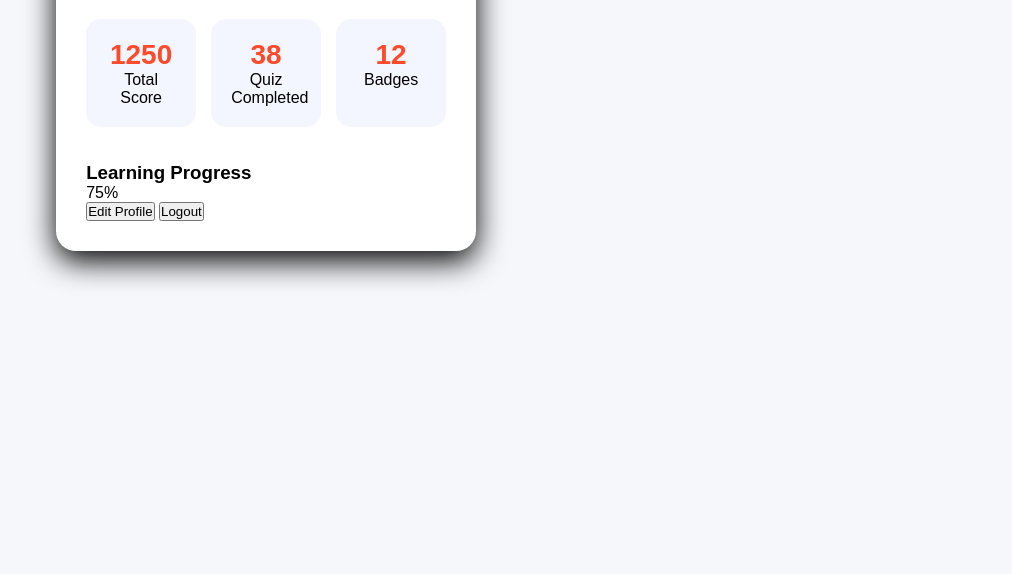
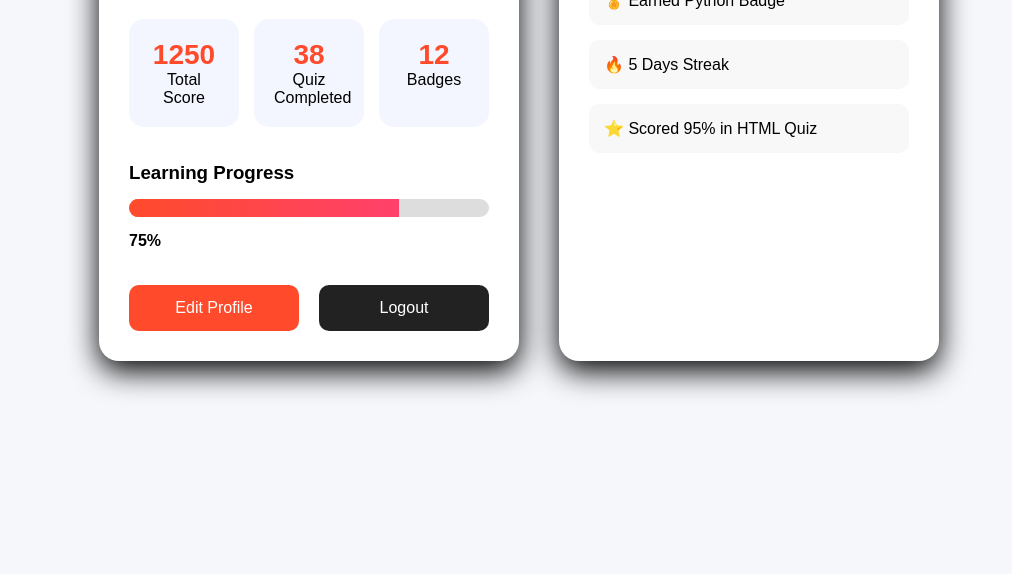
Before and after one commit to 131MohitYadav/Quiz_App-Project, a plain HTML site: page Profile.html in a window 1280 px wide. Shown: the part 226-800 px from the top of the page, without its empty margins (121-1133 px from the left). Drawn offline with Linux system fonts and the light colour scheme.

Commit message:
7 july 26

```diff
--- a/Profile.css
+++ b/Profile.css
@@ -82,3 +82,75 @@ body{
     color: #ff4b2b;
     font-size: 28px;
 }
+
+.progress-area{
+    margin-top: 20px;
+}
+
+.progress{
+    height: 18px;
+    background: #ddd;
+    border-radius: 30px;
+    overflow: hidden;
+    margin: 15px 0;
+}
+
+.progress-bar{
+    width: 75%;
+ height: 100%;
+ background: linear-gradient(to right,#ff4b2b,#ff416c);
+ transition: 1s;
+}
+
+#progressText{
+    font-weight: bold;
+}
+
+
+.buttons{
+    display: flex;
+    gap: 20px;
+    margin-top: 35px;
+
+}
+
+button{
+    flex: 1;
+    padding: 14px;
+    border: none;
+    border-radius: 10px;
+    cursor: pointer;
+    background: #ff4b2b;
+    color: white;
+    font-size: 16px;
+}
+
+.logout{
+    background: #222;
+}
+
+button:hover{
+    opacity: .9;
+}
+
+.activity-card{
+    width: 380px;
+    background: white;
+    border-radius: 20px;
+    padding: 30px;
+    box-shadow: 0 10px 30px rgba(0,0,0);
+
+}
+
+.activity-card h2{
+    margin-bottom: 20px;
+}
+.activity-card ul{
+    list-style: none;
+}
+.activity-card li{
+    padding: 15px;
+    margin-bottom: 15px;
+    background: #f8f8f8;
+    border-radius: 10px;
+}
--- a/Profile.html
+++ b/Profile.html
@@ -62,7 +62,7 @@
         </div>
     </div>
 
-    <div class="activity-card"></div>
+    <div class="activity-card">
     <h2>Recent Activity</h2>
 
     <ul>
```
